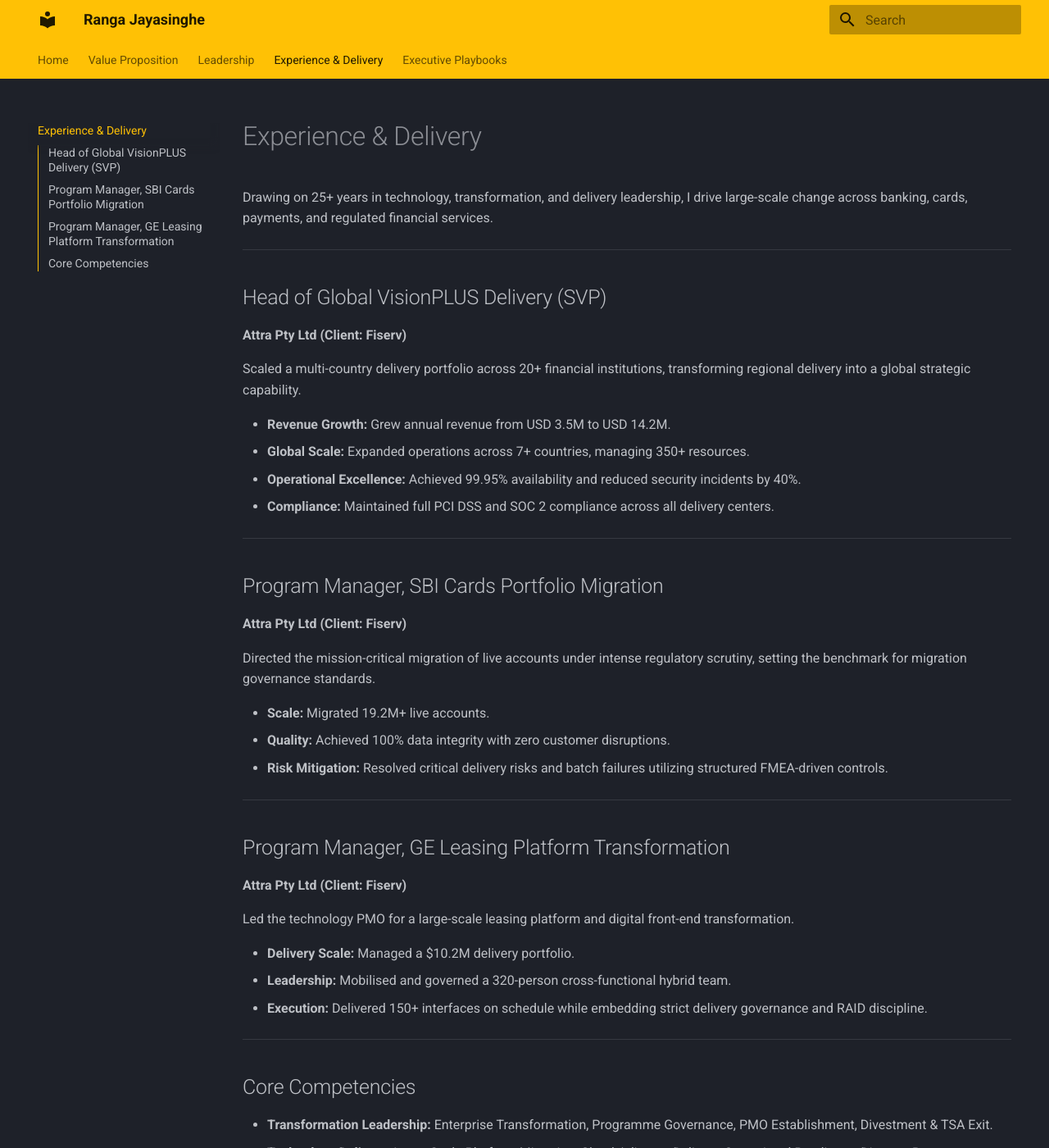
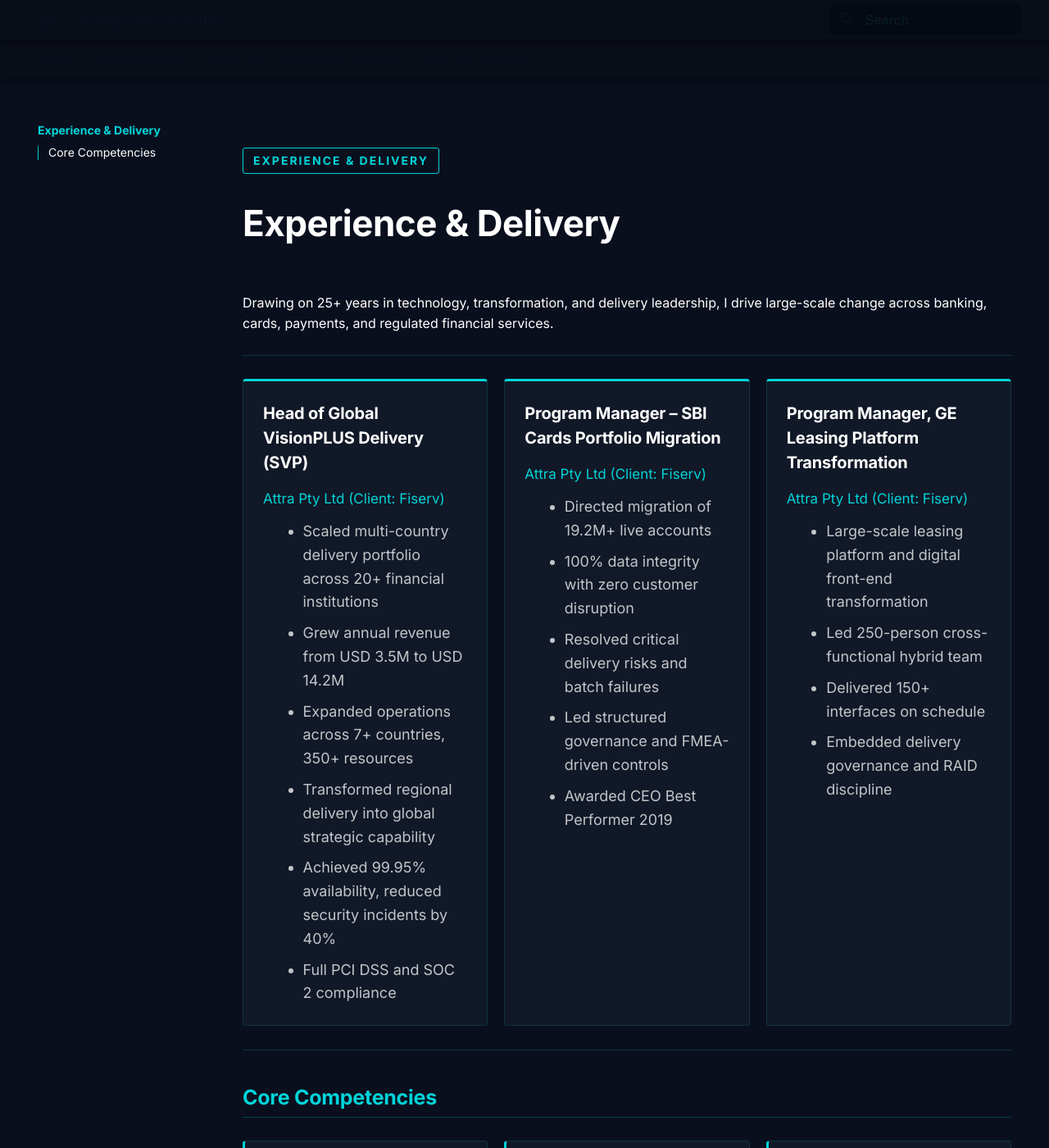
Before and after one commit to praveen333j-svg/RJ-portfolio, an MkDocs documentation site: the page built from docs/experience.md, in a window 1280 px wide and 1400 px high. Shown: the whole window at 82% size. Built offline with MkDocs 1.6.1 and Material for MkDocs 9.7.7, drawn with Linux system fonts in a browser that asks for light colours; some of the changed text lies outside the part shown.

Commit message:
Redesign site to match PDF dark navy + cyan theme
- Override Material slate theme with deep navy (#0a0f1e) background
  and cyan (#00d4d8) accent to match PDF design language
- Add Inter font, custom CSS with card grids, stat numbers,
  section label chips, principle cards, and role cards
- Rework all pages to use semantic HTML layout classes
- Add md_in_html and attr_list markdown extensions

Co-Authored-By: Claude Sonnet 4.6 <noreply@anthropic.com>

```diff
--- a/docs/experience.md
+++ b/docs/experience.md
@@ -1,46 +1,66 @@
+<span class="section-label">Experience & Delivery</span>
+
 # Experience & Delivery
 
 Drawing on 25+ years in technology, transformation, and delivery leadership, I drive large-scale change across banking, cards, payments, and regulated financial services.
 
 ---
 
-## Head of Global VisionPLUS Delivery (SVP)
-**Attra Pty Ltd (Client: Fiserv)**
-
-Scaled a multi-country delivery portfolio across 20+ financial institutions, transforming regional delivery into a global strategic capability.
-
-* **Revenue Growth:** Grew annual revenue from USD 3.5M to USD 14.2M.
-* **Global Scale:** Expanded operations across 7+ countries, managing 350+ resources.
-* **Operational Excellence:** Achieved 99.95% availability and reduced security incidents by 40%.
-* **Compliance:** Maintained full PCI DSS and SOC 2 compliance across all delivery centers.
-
----
-
-## Program Manager, SBI Cards Portfolio Migration
-**Attra Pty Ltd (Client: Fiserv)**
-
-Directed the mission-critical migration of live accounts under intense regulatory scrutiny, setting the benchmark for migration governance standards.
-
-* **Scale:** Migrated 19.2M+ live accounts.
-* **Quality:** Achieved 100% data integrity with zero customer disruptions.
-* **Risk Mitigation:** Resolved critical delivery risks and batch failures utilizing structured FMEA-driven controls.
-
----
-
-## Program Manager, GE Leasing Platform Transformation
-**Attra Pty Ltd (Client: Fiserv)**
-
-Led the technology PMO for a large-scale leasing platform and digital front-end transformation.
-
-* **Delivery Scale:** Managed a $10.2M delivery portfolio.
-* **Leadership:** Mobilised and governed a 320-person cross-functional hybrid team.
-* **Execution:** Delivered 150+ interfaces on schedule while embedding strict delivery governance and RAID discipline.
+<div class="role-grid">
+  <div class="role-card">
+    <h3>Head of Global VisionPLUS Delivery (SVP)</h3>
+    <span class="org">Attra Pty Ltd (Client: Fiserv)</span>
+    <ul>
+      <li>Scaled multi-country delivery portfolio across 20+ financial institutions</li>
+      <li>Grew annual revenue from USD 3.5M to USD 14.2M</li>
+      <li>Expanded operations across 7+ countries, 350+ resources</li>
+      <li>Transformed regional delivery into global strategic capability</li>
+      <li>Achieved 99.95% availability, reduced security incidents by 40%</li>
+      <li>Full PCI DSS and SOC 2 compliance</li>
+    </ul>
+  </div>
+  <div class="role-card">
+    <h3>Program Manager – SBI Cards Portfolio Migration</h3>
+    <span class="org">Attra Pty Ltd (Client: Fiserv)</span>
+    <ul>
+      <li>Directed migration of 19.2M+ live accounts</li>
+      <li>100% data integrity with zero customer disruption</li>
+      <li>Resolved critical delivery risks and batch failures</li>
+      <li>Led structured governance and FMEA-driven controls</li>
+      <li>Awarded CEO Best Performer 2019</li>
+    </ul>
+  </div>
+  <div class="role-card">
+    <h3>Program Manager, GE Leasing Platform Transformation</h3>
+    <span class="org">Attra Pty Ltd (Client: Fiserv)</span>
+    <ul>
+      <li>Large-scale leasing platform and digital front-end transformation</li>
+      <li>Led 250-person cross-functional hybrid team</li>
+      <li>Delivered 150+ interfaces on schedule</li>
+      <li>Embedded delivery governance and RAID discipline</li>
+    </ul>
+  </div>
+</div>
 
 ---
 
 ## Core Competencies
 
-* **Transformation Leadership:** Enterprise Transformation, Programme Governance, PMO Establishment, Divestment & TSA Exit.
-* **Technology Delivery:** Large-Scale Platform Migration, Cloud-Adjacent Delivery, Operational Readiness, Disaster Recovery.
-* **Commercial Governance:** Multi-Vendor Programme Delivery, Budget Tracking, SOW Negotiation.
-* **Risk Management:** Proactive Risk Identification (FMEA), Change Control, Programme Recovery & Stabilisation.
+<div class="card-grid">
+  <div class="card">
+    <h3>Transformation Leadership</h3>
+    <p>Enterprise Transformation · Programme Governance · PMO Establishment · Portfolio Oversight · Divestment & TSA Exit · Delivery Recovery & Stabilisation</p>
+  </div>
+  <div class="card">
+    <h3>Technology Delivery</h3>
+    <p>Large-Scale Platform Migration · Cloud-Adjacent Delivery · Operational Readiness · Disaster Recovery · PCI DSS · SOC 2</p>
+  </div>
+  <div class="card">
+    <h3>Commercial Governance</h3>
+    <p>Multi-Vendor Programme Delivery · Budget Tracking · SOW Negotiation · Milestone-Based Financial Approvals</p>
+  </div>
+  <div class="card">
+    <h3>Risk Management</h3>
+    <p>Proactive Risk Identification (FMEA) · Change Control · Programme Recovery & Stabilisation · Regulatory Compliance</p>
+  </div>
+</div>
--- /dev/null
+++ b/docs/stylesheets/extra.css
@@ -0,0 +1,297 @@
+/* ── Core colour overrides ── */
+[data-md-color-scheme="slate"] {
+  --md-default-bg-color:           #0a0f1e;
+  --md-default-bg-color--light:    #111827;
+  --md-default-bg-color--lighter:  #1a2234;
+  --md-default-bg-color--lightest: #1e2a40;
+
+  --md-default-fg-color:           #ffffff;
+  --md-default-fg-color--light:    rgba(255,255,255,0.87);
+  --md-default-fg-color--lighter:  rgba(255,255,255,0.54);
+  --md-default-fg-color--lightest: rgba(255,255,255,0.12);
+
+  --md-primary-fg-color:           #00d4d8;
+  --md-primary-fg-color--light:    #33dcdf;
+  --md-primary-fg-color--dark:     #00b0b4;
+  --md-primary-bg-color:           #0a0f1e;
+  --md-primary-bg-color--light:    rgba(0,212,216,0.1);
+
+  --md-accent-fg-color:            #00d4d8;
+  --md-accent-fg-color--transparent: rgba(0,212,216,0.1);
+  --md-accent-bg-color:            #0a0f1e;
+
+  --md-typeset-a-color:            #00d4d8;
+  --md-code-bg-color:              #111827;
+  --md-code-fg-color:              #e2e8f0;
+}
+
+/* ── Header & nav ── */
+.md-header,
+.md-tabs {
+  background-color: #080d18;
+  box-shadow: 0 2px 12px rgba(0,0,0,0.6);
+}
+
+.md-tabs__link--active,
+.md-tabs__link:hover {
+  color: #00d4d8 !important;
+}
+
+.md-header__title {
+  font-weight: 700;
+  letter-spacing: 0.5px;
+}
+
+/* ── Sidebar & TOC ── */
+.md-nav__link--active {
+  color: #00d4d8 !important;
+  font-weight: 600;
+}
+
+/* ── Headings ── */
+.md-typeset h1 {
+  color: #ffffff;
+  font-weight: 800;
+  font-size: 2.2rem;
+  letter-spacing: -0.5px;
+}
+
+.md-typeset h2 {
+  color: #00d4d8;
+  font-weight: 700;
+  border-bottom: 1px solid rgba(0,212,216,0.25);
+  padding-bottom: 6px;
+}
+
+.md-typeset h3 {
+  color: #00d4d8;
+  font-weight: 600;
+}
+
+.md-typeset h4 {
+  color: #00d4d8;
+}
+
+/* ── Horizontal rule ── */
+.md-typeset hr {
+  border-color: rgba(0,212,216,0.2);
+}
+
+/* ── Blockquote ── */
+.md-typeset blockquote {
+  border-left: 4px solid #00d4d8;
+  background: rgba(0,212,216,0.05);
+  padding: 16px 20px;
+  border-radius: 0 4px 4px 0;
+  color: rgba(255,255,255,0.8);
+  font-style: italic;
+}
+
+/* ── Section label chip (e.g. "VALUE PROPOSITION") ── */
+.section-label {
+  display: inline-block;
+  border: 1px solid #00d4d8;
+  color: #00d4d8;
+  font-size: 0.7rem;
+  font-weight: 700;
+  letter-spacing: 2px;
+  text-transform: uppercase;
+  padding: 4px 12px;
+  border-radius: 3px;
+  margin-bottom: 16px;
+}
+
+/* ── Stat grid (large cyan numbers) ── */
+.stat-grid {
+  display: grid;
+  grid-template-columns: repeat(auto-fit, minmax(160px, 1fr));
+  gap: 24px;
+  margin: 32px 0;
+}
+
+.stat-item {
+  text-align: center;
+}
+
+.stat-number {
+  font-size: 2.8rem;
+  font-weight: 800;
+  color: #00d4d8;
+  line-height: 1;
+  display: block;
+}
+
+.stat-label {
+  font-size: 0.85rem;
+  color: rgba(255,255,255,0.55);
+  margin-top: 8px;
+  display: block;
+  letter-spacing: 0.3px;
+}
+
+/* ── Card grid (2-column, cyan left border) ── */
+.card-grid {
+  display: grid;
+  grid-template-columns: repeat(auto-fit, minmax(280px, 1fr));
+  gap: 20px;
+  margin: 28px 0;
+}
+
+.card {
+  background: #111827;
+  border: 1px solid rgba(0,212,216,0.15);
+  border-left: 3px solid #00d4d8;
+  border-radius: 4px;
+  padding: 24px;
+}
+
+.card h3 {
+  color: #00d4d8 !important;
+  font-size: 1.05rem;
+  font-weight: 700;
+  margin-top: 0;
+  margin-bottom: 12px;
+  border: none !important;
+  padding: 0 !important;
+}
+
+/* ── Values grid (leadership page) ── */
+.values-grid {
+  display: grid;
+  grid-template-columns: repeat(auto-fit, minmax(180px, 1fr));
+  gap: 16px;
+  margin: 24px 0;
+}
+
+.value-card {
+  border: 1px solid rgba(0,212,216,0.2);
+  border-top: 4px solid #00d4d8;
+  background: rgba(255,255,255,0.02);
+  border-radius: 4px;
+  padding: 20px;
+  text-align: center;
+}
+
+.value-card h4 {
+  color: #00d4d8 !important;
+  margin-top: 0;
+  font-size: 0.95rem;
+}
+
+.value-card p {
+  font-size: 0.85rem;
+  color: rgba(255,255,255,0.6);
+  margin-bottom: 0;
+}
+
+/* ── Foundation banner ── */
+.foundation-banner {
+  text-align: center;
+  border: 2px solid #00d4d8;
+  padding: 20px;
+  border-radius: 4px;
+  margin-bottom: 20px;
+  background-color: rgba(0,212,216,0.05);
+}
+
+.foundation-banner h3 {
+  margin-top: 0 !important;
+  color: #00d4d8 !important;
+  text-transform: uppercase;
+  letter-spacing: 1px;
+  border: none !important;
+  padding: 0 !important;
+}
+
+.foundation-banner p {
+  margin-bottom: 0;
+  font-weight: bold;
+  letter-spacing: 3px;
+  color: #ffffff;
+}
+
+/* ── Culture bar ── */
+.culture-bar {
+  text-align: center;
+  border-top: 2px solid #00d4d8;
+  border-bottom: 2px solid #00d4d8;
+  padding: 15px;
+  background-color: rgba(0,212,216,0.05);
+  border-radius: 4px;
+  margin: 20px 0;
+}
+
+.culture-bar p {
+  margin-bottom: 0;
+  font-weight: bold;
+  letter-spacing: 3px;
+  color: #ffffff;
+}
+
+/* ── Principle cards (numbered) ── */
+.principle {
+  border-left: 3px solid #00d4d8;
+  background: #111827;
+  border-radius: 0 4px 4px 0;
+  padding: 20px 24px;
+  margin: 16px 0;
+}
+
+.principle h3 {
+  color: #00d4d8 !important;
+  margin-top: 0;
+  border: none !important;
+  padding: 0 !important;
+}
+
+/* ── Role cards (experience page) ── */
+.role-grid {
+  display: grid;
+  grid-template-columns: repeat(auto-fit, minmax(260px, 1fr));
+  gap: 20px;
+  margin: 28px 0;
+}
+
+.role-card {
+  background: #111827;
+  border: 1px solid rgba(0,212,216,0.15);
+  border-top: 3px solid #00d4d8;
+  border-radius: 4px;
+  padding: 24px;
+}
+
+.role-card h3 {
+  color: #ffffff !important;
+  font-size: 1rem;
+  font-weight: 700;
+  margin-top: 0;
+  border: none !important;
+  padding: 0 !important;
+}
+
+.role-card .org {
+  color: #00d4d8;
+  font-size: 0.85rem;
+  margin-bottom: 12px;
+  display: block;
+}
+
+.role-card ul {
+  padding-left: 16px;
+  margin: 0;
+}
+
+.role-card li {
+  color: rgba(255,255,255,0.75);
+  font-size: 0.9rem;
+  margin-bottom: 6px;
+}
+
+/* ── Misc ── */
+.md-content__inner {
+  padding-top: 1.5rem;
+}
+
+strong {
+  color: rgba(255,255,255,0.95);
+}
--- a/mkdocs.yml
+++ b/mkdocs.yml
@@ -6,12 +6,22 @@ theme:
   name: "material"
   palette:
     - scheme: "slate"
-      primary: "amber"
-      accent: "blue"
+      primary: "teal"
+      accent: "teal"
+  font:
+    text: "Inter"
+    code: "Roboto Mono"
   features:
     - "navigation.tabs"
     - "navigation.sections"
     - "toc.integrate"
+
+extra_css:
+  - stylesheets/extra.css
+
+markdown_extensions:
+  - attr_list
+  - md_in_html
 
 nav:
   - "Home": "index.md"
```
Also changed, not shown: docs/index.md (+19 -7 lines), docs/leadership.md (+40 -27 lines), docs/playbooks/cutover-strategy.md (+36 -16 lines), docs/value-proposition.md (+23 -20 lines).
